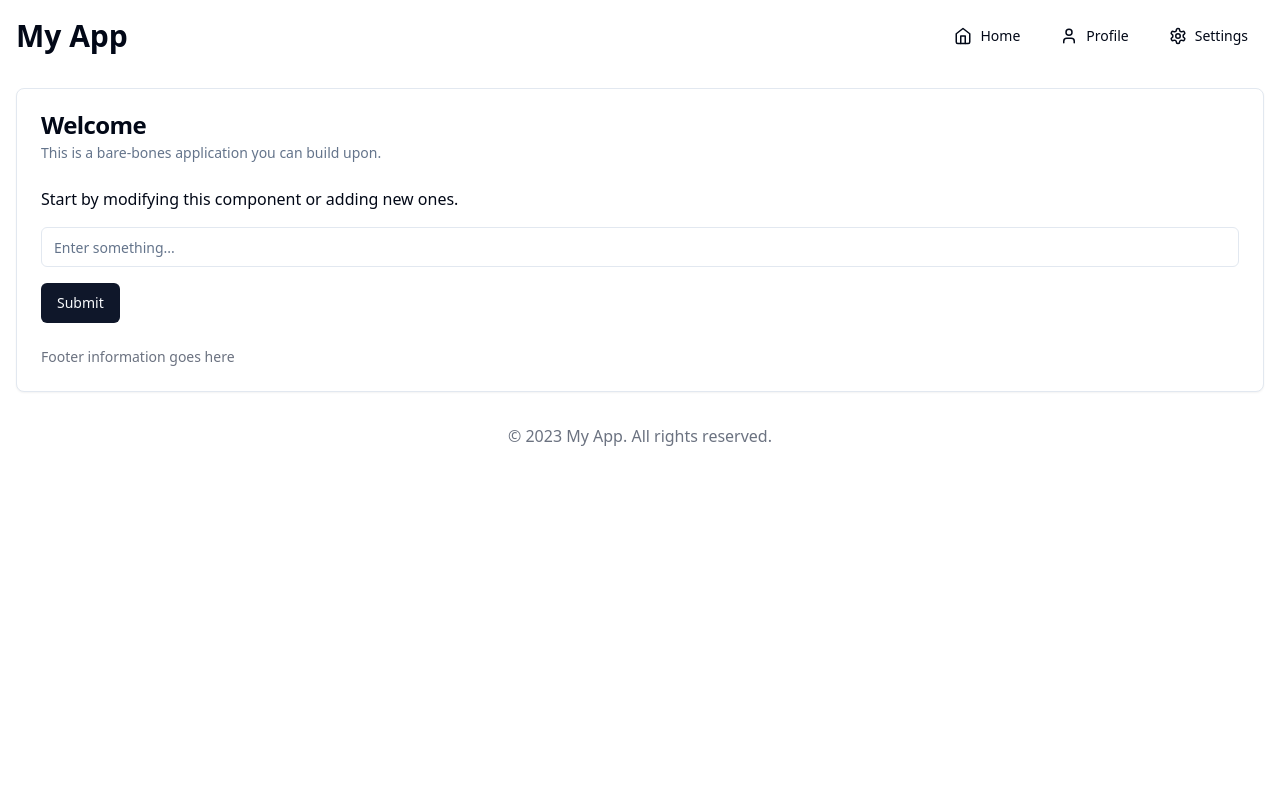
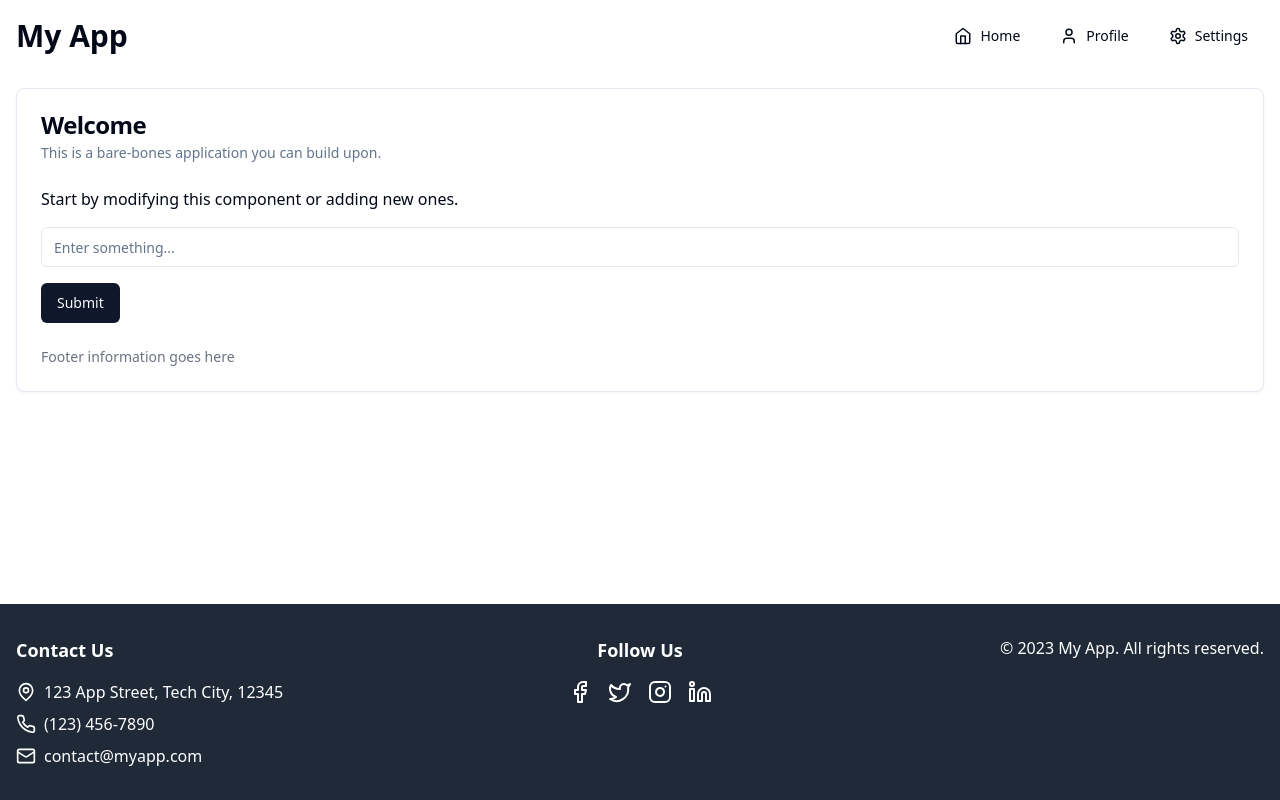
Before and after one commit to GPT-Engineer-App-Dev/modifiable-blueprint, a React (Vite) app: page / in a window 1280 px wide. Built offline with nearby package versions, Linux system fonts and the light colour scheme.

Commit message:
Add footer component and integrate it into the Index page

```diff
--- /dev/null
+++ b/src/components/Footer.jsx
@@ -0,0 +1,55 @@
+import React from 'react';
+import { Facebook, Twitter, Instagram, Linkedin, Mail, Phone, MapPin } from 'lucide-react';
+
+const Footer = () => {
+  return (
+    <footer className="bg-gray-800 text-white py-8">
+      <div className="container mx-auto px-4">
+        <div className="flex flex-wrap justify-between">
+          {/* Contact Information */}
+          <div className="w-full md:w-1/3 mb-6 md:mb-0">
+            <h3 className="text-lg font-semibold mb-4">Contact Us</h3>
+            <div className="flex items-center mb-2">
+              <MapPin className="mr-2 h-5 w-5" />
+              <span>123 App Street, Tech City, 12345</span>
+            </div>
+            <div className="flex items-center mb-2">
+              <Phone className="mr-2 h-5 w-5" />
+              <span>(123) 456-7890</span>
+            </div>
+            <div className="flex items-center">
+              <Mail className="mr-2 h-5 w-5" />
+              <span>contact@myapp.com</span>
+            </div>
+          </div>
+
+          {/* Social Media Links */}
+          <div className="w-full md:w-1/3 mb-6 md:mb-0 text-center">
+            <h3 className="text-lg font-semibold mb-4">Follow Us</h3>
+            <div className="flex justify-center space-x-4">
+              <a href="#" className="hover:text-blue-400 transition-colors">
+                <Facebook className="h-6 w-6" />
+              </a>
+              <a href="#" className="hover:text-blue-400 transition-colors">
+                <Twitter className="h-6 w-6" />
+              </a>
+              <a href="#" className="hover:text-pink-400 transition-colors">
+                <Instagram className="h-6 w-6" />
+              </a>
+              <a href="#" className="hover:text-blue-600 transition-colors">
+                <Linkedin className="h-6 w-6" />
+              </a>
+            </div>
+          </div>
+
+          {/* Copyright Information */}
+          <div className="w-full md:w-1/3 text-right">
+            <p>&copy; 2023 My App. All rights reserved.</p>
+          </div>
+        </div>
+      </div>
+    </footer>
+  );
+};
+
+export default Footer;
--- a/src/pages/Index.jsx
+++ b/src/pages/Index.jsx
@@ -3,10 +3,12 @@ import { Button } from "@/components/ui/button";
 import { Card, CardHeader, CardTitle, CardDescription, CardContent, CardFooter } from "@/components/ui/card";
 import { Input } from "@/components/ui/input";
 import { Home, Settings, User } from 'lucide-react';
+import Footer from '../components/Footer';
 
 export default function Index() {
   return (
-    <div className="container mx-auto p-4">
+    <div className="flex flex-col min-h-screen">
+      <div className="container mx-auto p-4 flex-grow">
         <header className="flex justify-between items-center mb-8">
           <h1 className="text-3xl font-bold">My App</h1>
           <nav>
@@ -32,10 +34,8 @@ export default function Index() {
             </CardFooter>
           </Card>
         </main>
-
-      <footer className="mt-8 text-center text-gray-500">
-        <p>&copy; 2023 My App. All rights reserved.</p>
-      </footer>
+      </div>
+      <Footer />
     </div>
   );
 }
```
Lines whose indentation alone changed are shown as unchanged.
